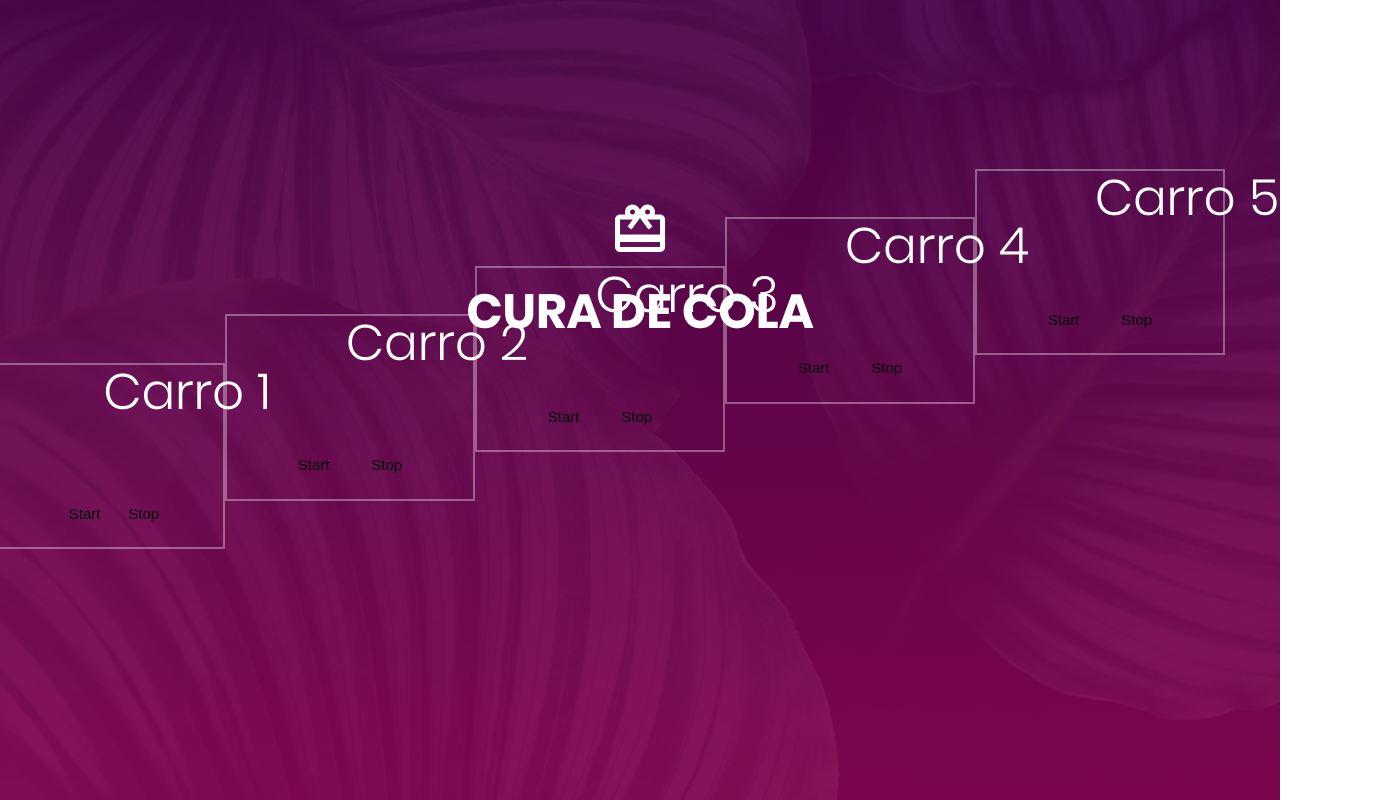
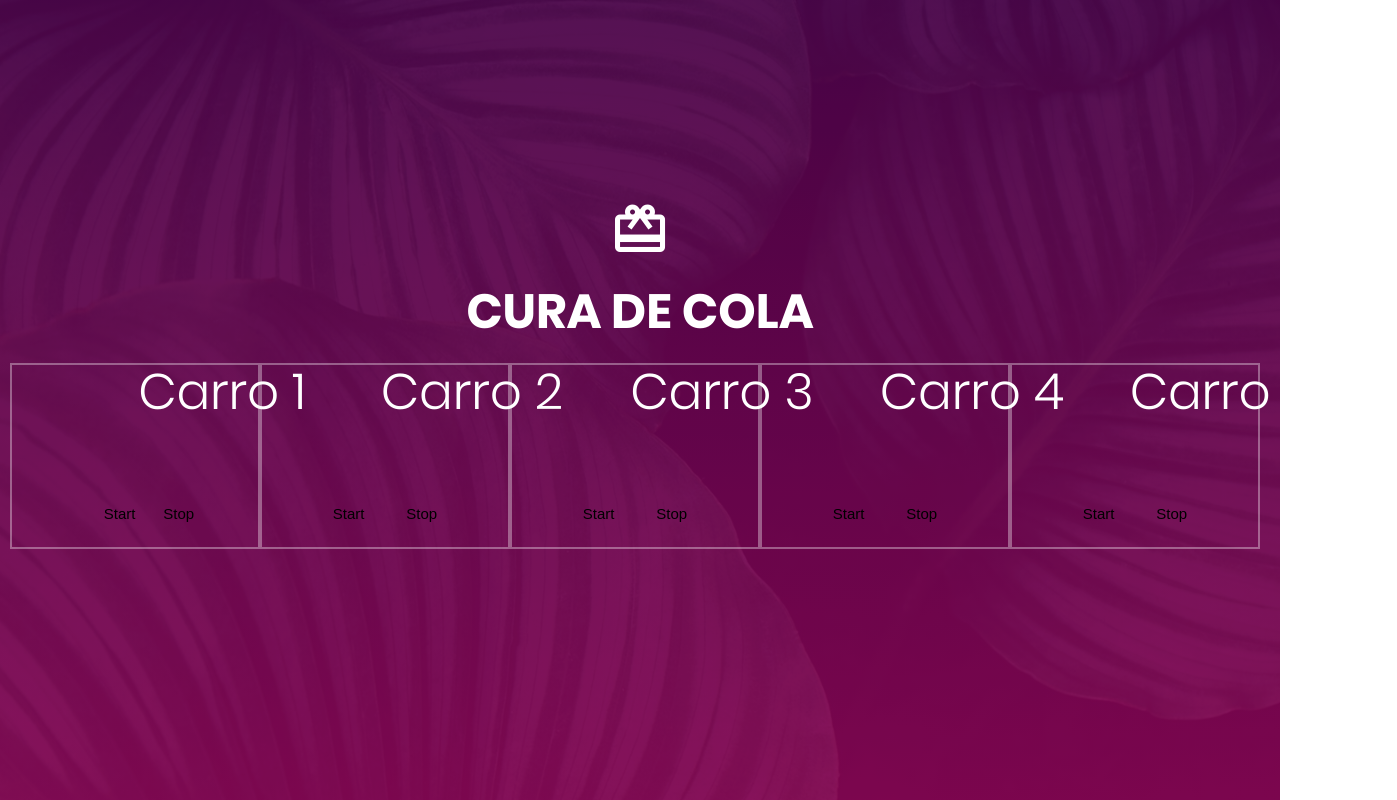
Before and after one commit to KiraLSN/bonding, a plain HTML site: page index.html in a window 1280 px wide. Shown: the whole page, 1397 px wide, since content can reach past the window. Drawn offline with Linux system fonts and the light colour scheme.

Commit message:
Alterado CSS para alinhas as boxes de timer.

```diff
--- a/css/main.css
+++ b/css/main.css
@@ -255,42 +255,40 @@ input.input100 {
 
 .hours{
     position: relative;
-    left: 70px;
+    left: 10px;
+    width: 200px;
 
 }
 
 .box1{
-    position: relative;
-    left: -470px;
+    position: absolute;
+    left: 10px;
 
     width: 250px;
 }
 
 .box2{
-    position: relative;
-    left: -220px;
-    top: -235px;
+    position: absolute;
+    left: 260px;
     width: 250px;
 }
 
 .box3{
-    position: relative;
-    left: 30px;
-    top: -470px;
+    position: absolute;
+    left: 510px;
     width: 250px;
 }
 
 .box4{
-    position: relative;
-    left: 280px;
-    top: -705px;
+    position: absolute;
+    left: 760px;
+
     width: 250px;
 }
 
 .box5{
-    position: relative;
-    left: 530px;
-    top: -940px;
+    position: absolute;
+    left: 1010px;
     width: 250px;
 }
 
@@ -524,8 +522,8 @@ input.input100 {
 
   /*---------------------------------------------*/
   .respon1 {
-    padding-left: 15px;
-    padding-right: 15px;
+    padding-left: 1px;
+    padding-right: 1px;
     max-width: 340px;
     margin: 0 auto;
   }
```
